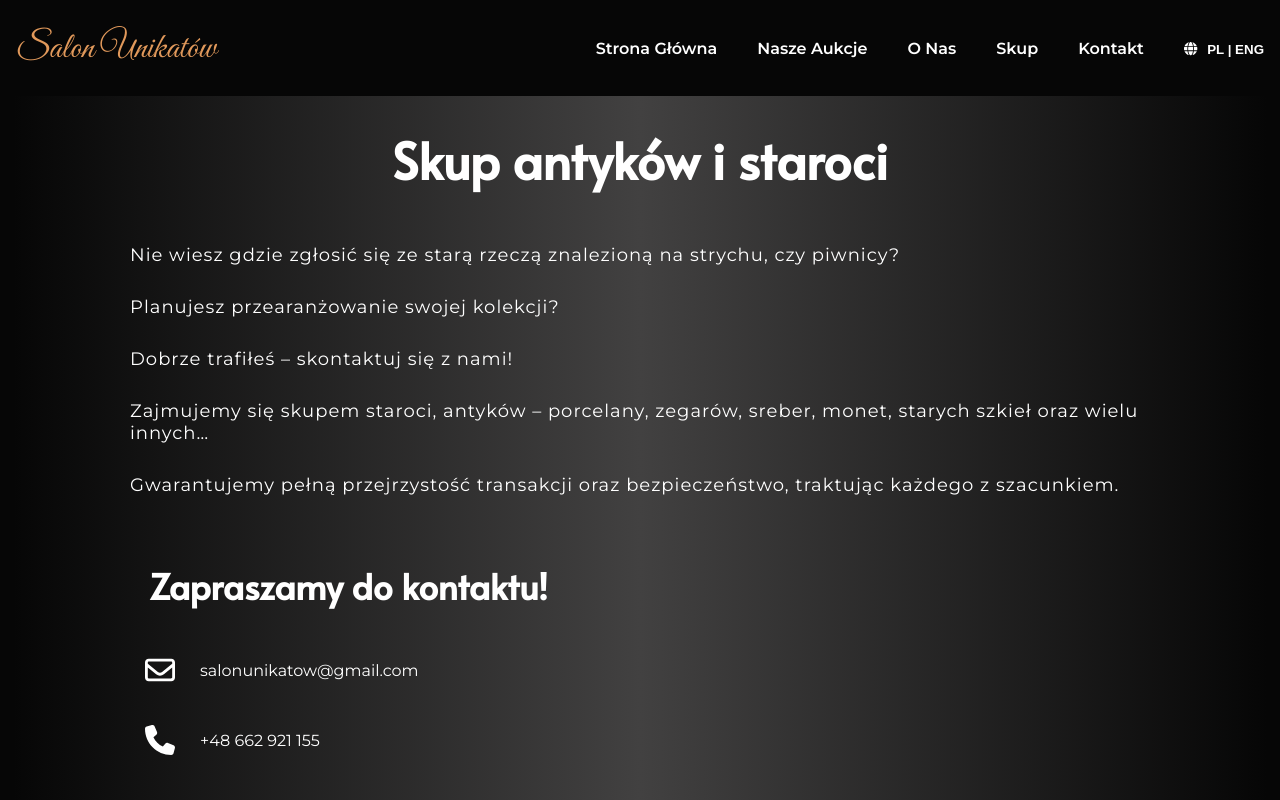
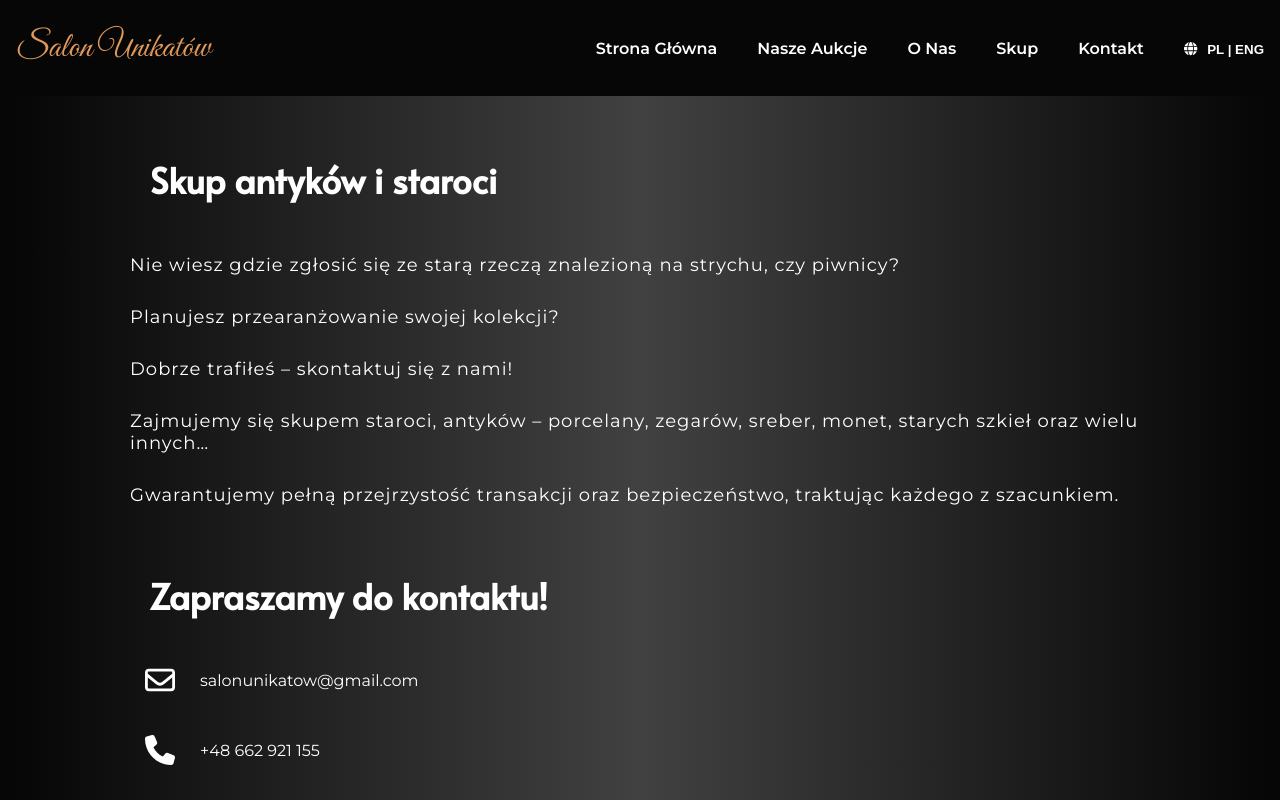
Before and after one commit to jkbednarczyk/subc, a React (Create React App) app: page /subc/purchase in a window 1280 px wide. Shown: the top 800 px of the page. Built offline with nearby package versions, Linux system fonts and the light colour scheme; a web font is replaced by a local one.

Commit message:
SUBC-0013 Use global font size, fix 'Purchase' page

```diff
--- a/src/GlobalStyles.css
+++ b/src/GlobalStyles.css
@@ -20,8 +20,8 @@
   --body-font: "Montserrat", sans-serif;
   --subtitle-font: "Alata", normal;
   --title-font: "Great Vibes", normal;
-  --h2-font-size: 2.25rem;
-  --small-font-size: 0.813rem;
+  --h2-font-size: 35px;
+  --text-font-size: 18px;
   --font-semi-bold: 600;
   --z-tooltip: 10;
   --z-fixed: 100;
--- a/src/components/aboutUs/AboutUsPage.css
+++ b/src/components/aboutUs/AboutUsPage.css
@@ -13,7 +13,7 @@
 .about_us_page h2 {
     padding-top: 50px;
     color: var(--text-color);
-    font-size: 35px;
+    font-size: var(--h2-font-size);
     align-self: center;
 }
 
@@ -80,7 +80,7 @@
 
 .about_us_content_text p {
     font-family: var(--body-font);
-    font-size:18px;
+    font-size: var(--text-font-size);
     padding-top: 20px;
     color: var(--text-color);
     letter-spacing: 1px;
@@ -88,7 +88,7 @@
 
 .about_us_comments_intro p {
     font-family: var(--body-font);
-    font-size:18px;
+    font-size: var(--text-font-size);
     padding-top: 15px;
     color: var(--text-color);
     letter-spacing: 1px;
--- a/src/components/contact/ContactPage.css
+++ b/src/components/contact/ContactPage.css
@@ -9,7 +9,7 @@
 }
 
 .contact-data {
-    font-size: 18px;
+    font-size: var(--text-font-size);
     max-width: 650px;
     width: 100%;
     margin: 50px 0;
--- a/src/components/contact/contactForm/ContactForm.css
+++ b/src/components/contact/contactForm/ContactForm.css
@@ -44,7 +44,7 @@ form button {
     border-radius: 6px;
     box-shadow: 0 0 10px rgba(0, 0, 0, .1);
     cursor: pointer;
-    font-size: 16px;
+    font-size: var(--text-font-size);
     color: var(--text-color);
     font-weight: 500;
     margin-top: 25px;
@@ -57,7 +57,7 @@ form button:hover {
 
 textarea  {
     font-family: Arial, sans-serif;
-    font-size: 16px;
+    font-size: var(--text-font-size);
 }
 
 @media (max-width: 768px) {
--- a/src/components/home/HomePage.css
+++ b/src/components/home/HomePage.css
@@ -59,7 +59,7 @@
 
 .intro-content p {
     flex: 1;
-    font-size: 18px;
+    font-size: var(--text-font-size);
 }
 
 @media (max-width: 780px) {
@@ -72,7 +72,7 @@
     }
 
     .content p {
-        font-size: 18px;;
+        font-size: var(--text-font-size);
     }
 
     .intro-content {
--- a/src/components/home/aboutUs/AboutUs.css
+++ b/src/components/home/aboutUs/AboutUs.css
@@ -5,7 +5,7 @@
 .about_us_text p {
     text-align: center;
     color: var(--text-color);
-    font-size: 18px;
+    font-size: var(--text-font-size);
     padding: 15px 130px;
 }
 
--- a/src/components/home/auctions/OurAuctions.css
+++ b/src/components/home/auctions/OurAuctions.css
@@ -12,7 +12,7 @@ h1 {
 .auctions p {
     text-align: center;
     color: var(--text-color);
-    font-size: 18px;
+    font-size: var(--text-font-size);
     padding-bottom: 30px;
 }
 
@@ -88,12 +88,12 @@ h1 {
 
   .auctions_tile_text {
     color: #252e48;
-    font-size: 18px;
+    font-size: var(--text-font-size);
     line-height: 24px;
     text-align: center;
   }
 
-  @media (max-width: 768px) {
+  @media (max-width: 780px) {
 
     .auctions_tile_link {
       margin-bottom: 25px;
--- a/src/components/navbar/Navbar.css
+++ b/src/components/navbar/Navbar.css
@@ -65,7 +65,7 @@
 
   .nav__link,
   .nav__cta {
-    font-size: var(--smaller-font-size);
+    font-size: var(--text-font-size);
   }
 
   .nav__cta {
--- a/src/components/purchase/PurchasePage.component.tsx
+++ b/src/components/purchase/PurchasePage.component.tsx
@@ -9,7 +9,7 @@ import { Footer } from '../footer/Footer.component';
 export const PurchasePage = () => {
     return <>
         <section className="purchase">
-            <h1>{translate("PURCHASE.TITLE")}</h1>
+            <h2>{translate("PURCHASE.TITLE")}</h2>
             <div className="purchase_page_content">
                 <p>{translate("PURCHASE.FIRST")}</p>
                 <p>{translate("PURCHASE.SECOND")}</p>
--- a/src/components/purchase/PurchasePage.css
+++ b/src/components/purchase/PurchasePage.css
@@ -8,7 +8,7 @@
     color: var(--body-color);
     font-family: var(--body-font);
     background: linear-gradient(to right, var(--body-color) 1%, var(--common-page-background) 50%, var(--common-page-background) 50%, var(--body-color) 99%);
-    padding-top: 45px;
+    padding-top: 25px;
 }
 
 .purchase_page_content {
@@ -20,12 +20,12 @@
     padding-top: 50px;
     margin-left: 150px;
     font-family: var(--subtitle-font);
-    font-size: 35px;
+    font-size: var(--h2-font-size);
 }
 
 .purchase p {
     font-family: var(--body-font);
-    font-size:18px;
+    font-size: var(--text-font-size);
     color: var(--text-color);
     padding: 15px 130px;
     letter-spacing: 1px;
@@ -38,9 +38,9 @@
     margin-left: 100px;
 }
 
-@media (max-width: 768px) {
+@media (max-width: 780px) {
     .purchase {
-        height: 1200px;
+        height: 1100px;
     }
 
     .purchase h1 {
@@ -53,6 +53,7 @@
 
     .purchase h2 {
         margin-left: 55px;
+        margin-right: 100px;
     }
 
     .purchase_contact {
```
